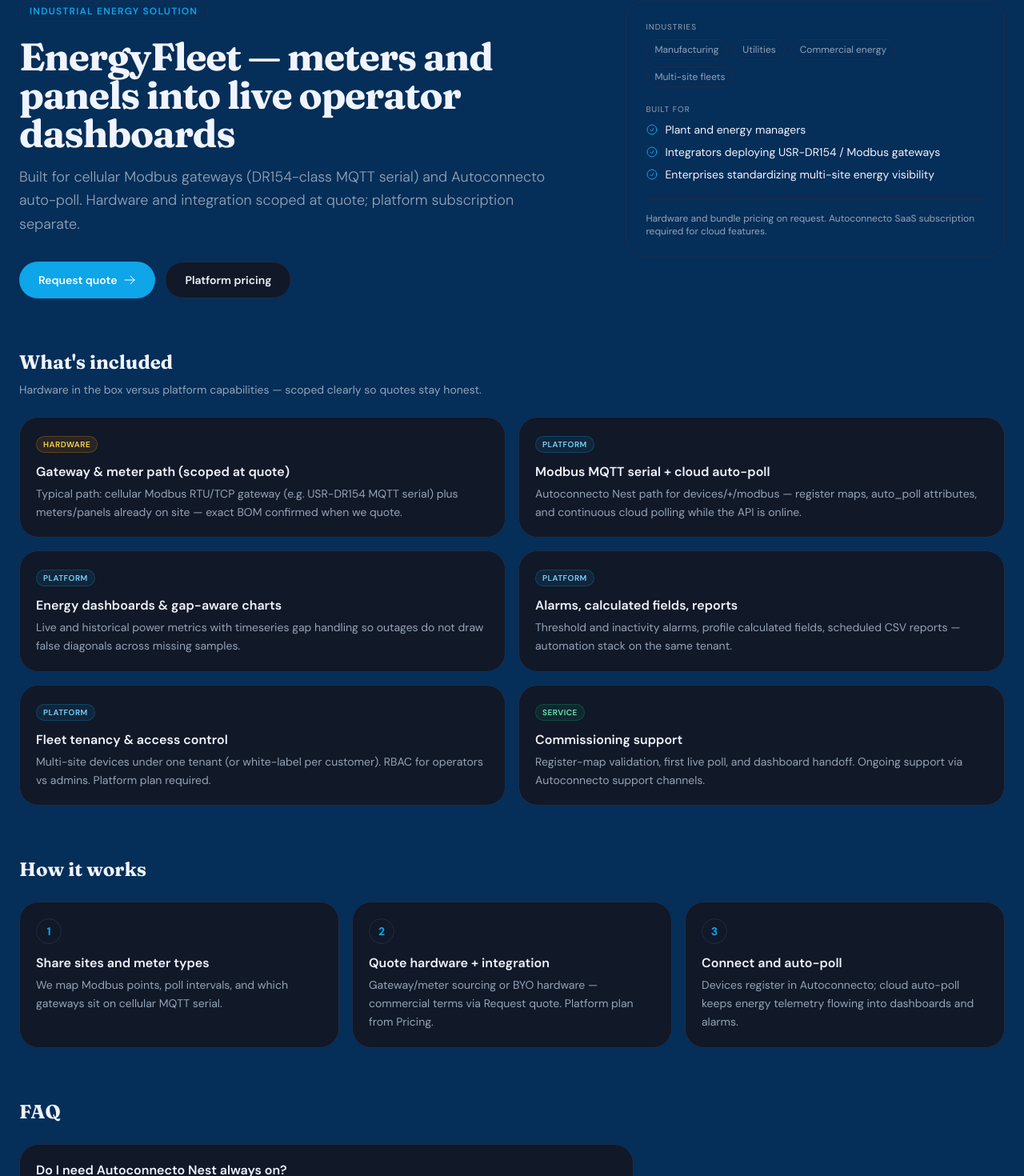
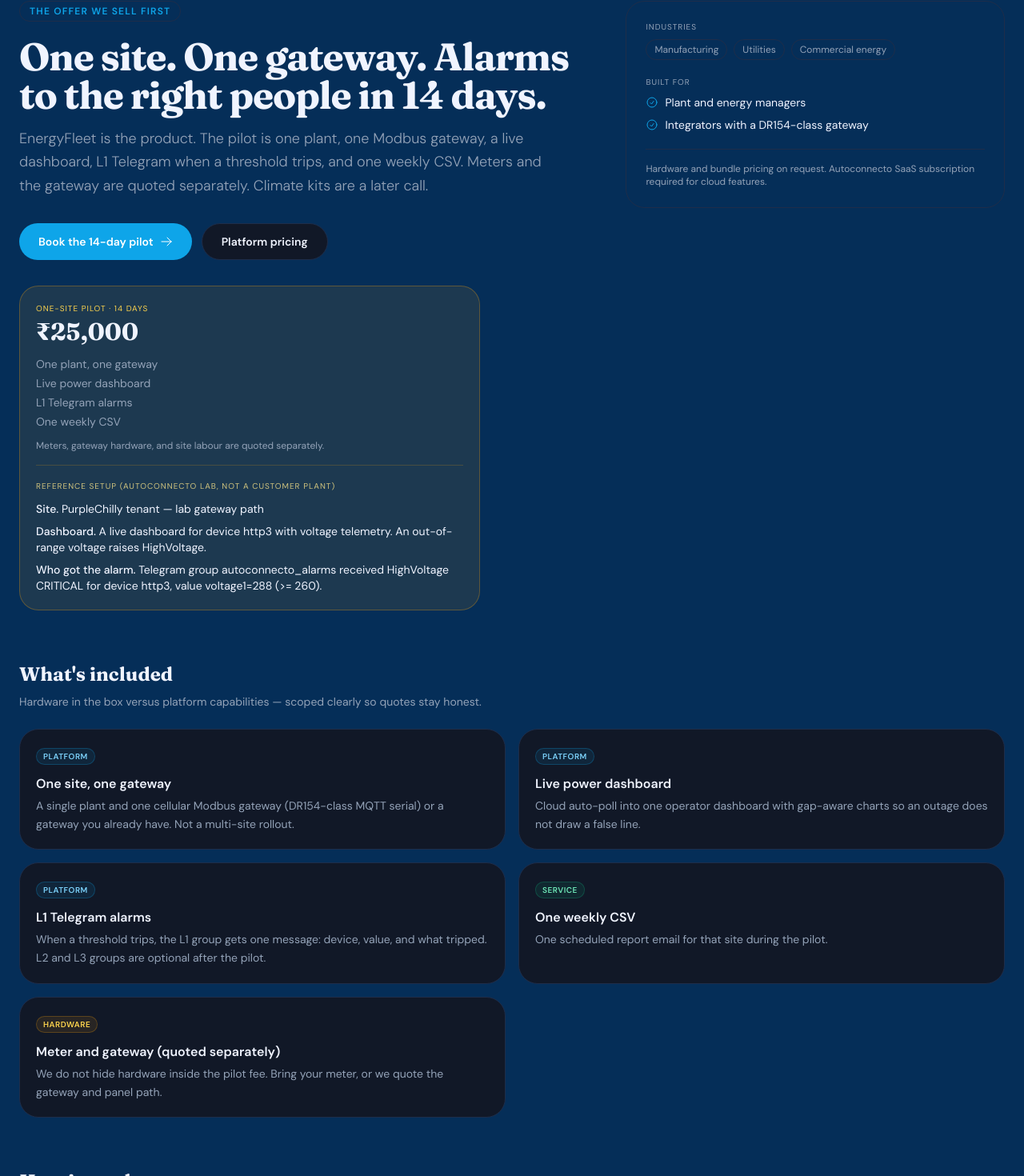
Before and after one commit to autoconnecto/website, a Next.js app: page /solutions/energy-fleet in a window 1280 px wide. Shown: the part 163-1633 px from the top of the page at 80% size. Built offline with nearby package versions, Linux system fonts and the light colour scheme; no server answers.

Commit message:
Publish the EnergyFleet 14-day pilot offer.

```diff
--- a/src/app/components/SolutionDetailContent.tsx
+++ b/src/app/components/SolutionDetailContent.tsx
@@ -64,6 +64,41 @@
               Platform pricing
             </Link>
           </div>
+          {solution.pilot ? (
+            <div className="mt-8 rounded-2xl border border-amber-500/30 bg-amber-500/10 p-5 max-w-xl">
+              <p className="text-[10px] uppercase tracking-widest text-amber-300 mb-1">
+                {solution.pilot.title} · {solution.pilot.days} days
+              </p>
+              <p className="font-display text-3xl font-bold text-foreground">
+                ₹{solution.pilot.priceInr.toLocaleString('en-IN')}
+              </p>
+              <ul className="mt-3 space-y-1 text-sm text-muted-foreground">
+                {solution.pilot.scope.map((item) => (
+                  <li key={item}>{item}</li>
+                ))}
+              </ul>
+              <p className="mt-3 text-xs text-muted-foreground">{solution.pilot.note}</p>
+              {solution.pilot.proof ? (
+                <div className="mt-4 border-t border-amber-500/20 pt-4 space-y-2 text-sm">
+                  <p className="text-[10px] uppercase tracking-widest text-amber-200/80">
+                    {solution.pilot.proof.label}
+                  </p>
+                  <p>
+                    <span className="text-foreground font-medium">Site. </span>
+                    {solution.pilot.proof.site}
+                  </p>
+                  <p>
+                    <span className="text-foreground font-medium">Dashboard. </span>
+                    {solution.pilot.proof.dashboard}
+                  </p>
+                  <p>
+                    <span className="text-foreground font-medium">Who got the alarm. </span>
+                    {solution.pilot.proof.alarm}
+                  </p>
+                </div>
+              ) : null}
+            </div>
+          ) : null}
         </div>
 
         <div className="rounded-2xl border border-border bg-card/80 p-6 space-y-5">
--- a/src/app/solutions/page.tsx
+++ b/src/app/solutions/page.tsx
@@ -12,7 +12,7 @@
 export const metadata: Metadata = {
   title: 'Solutions — Hardware + Autoconnecto Platform',
   description:
-    'Sellable Autoconnecto solutions: Indoor Humidity & Temperature kits, EnergyFleet industrial energy monitoring, and more. Contact for bundle pricing.',
+    'EnergyFleet 14-day pilot (₹25,000, one site) is the offer we sell first. Indoor climate remains in the catalog.',
   alternates: { canonical: `${baseUrl}/solutions` },
   openGraph: {
     title: 'Solutions — Autoconnecto',
--- a/src/content/solutions/energy-fleet.ts
+++ b/src/content/solutions/energy-fleet.ts
@@ -2,95 +2,103 @@
 
 export const energyFleet: SolutionOffering = {
   slug: 'energy-fleet',
-  order: 20,
+  order: 1,
   title: 'EnergyFleet',
   shortDescription:
-    'Industrial energy monitoring on Autoconnecto — Modbus over MQTT serial, cloud auto-poll, live power dashboards, and alarms for plant fleets.',
-  eyebrow: 'Industrial energy solution',
-  headline: 'EnergyFleet — meters and panels into live operator dashboards',
+    '14-day pilot for one site: one gateway, live power dashboard, L1 Telegram alarms, and one weekly report. ₹25,000.',
+  eyebrow: 'The offer we sell first',
+  headline: 'One site. One gateway. Alarms to the right people in 14 days.',
   support:
-    'Built for cellular Modbus gateways (DR154-class MQTT serial) and Autoconnecto auto-poll. Hardware and integration scoped at quote; platform subscription separate.',
+    'EnergyFleet is the product. The pilot is one plant, one Modbus gateway, a live dashboard, L1 Telegram when a threshold trips, and one weekly CSV. Meters and the gateway are quoted separately. Climate kits are a later call.',
   iconName: 'BoltIcon',
   accent: 'amber',
-  tags: ['Modbus', 'MQTT serial', 'Energy', 'Auto-poll'],
-  industries: ['Manufacturing', 'Utilities', 'Commercial energy', 'Multi-site fleets'],
-  audience: [
-    'Plant and energy managers',
-    'Integrators deploying USR-DR154 / Modbus gateways',
-    'Enterprises standardizing multi-site energy visibility',
-  ],
+  tags: ['One site', '14 days', 'L1 Telegram', 'Weekly CSV'],
+  industries: ['Manufacturing', 'Utilities', 'Commercial energy'],
+  audience: ['Plant and energy managers', 'Integrators with a DR154-class gateway'],
   includes: [
     {
-      kind: 'hardware',
-      title: 'Gateway & meter path (scoped at quote)',
+      kind: 'platform',
+      title: 'One site, one gateway',
       description:
-        'Typical path: cellular Modbus RTU/TCP gateway (e.g. USR-DR154 MQTT serial) plus meters/panels already on site — exact BOM confirmed when we quote.',
+        'A single plant and one cellular Modbus gateway (DR154-class MQTT serial) or a gateway you already have. Not a multi-site rollout.',
     },
     {
       kind: 'platform',
-      title: 'Modbus MQTT serial + cloud auto-poll',
+      title: 'Live power dashboard',
       description:
-        'Autoconnecto Nest path for devices/+/modbus — register maps, auto_poll attributes, and continuous cloud polling while the API is online.',
+        'Cloud auto-poll into one operator dashboard with gap-aware charts so an outage does not draw a false line.',
     },
     {
       kind: 'platform',
-      title: 'Energy dashboards & gap-aware charts',
+      title: 'L1 Telegram alarms',
       description:
-        'Live and historical power metrics with timeseries gap handling so outages do not draw false diagonals across missing samples.',
-    },
-    {
-      kind: 'platform',
-      title: 'Alarms, calculated fields, reports',
-      description:
-        'Threshold and inactivity alarms, profile calculated fields, scheduled CSV reports — automation stack on the same tenant.',
-    },
-    {
-      kind: 'platform',
-      title: 'Fleet tenancy & access control',
-      description:
-        'Multi-site devices under one tenant (or white-label per customer). RBAC for operators vs admins. Platform plan required.',
+        'When a threshold trips, the L1 group gets one message: device, value, and what tripped. L2 and L3 groups are optional after the pilot.',
     },
     {
       kind: 'service',
-      title: 'Commissioning support',
+      title: 'One weekly CSV',
+      description: 'One scheduled report email for that site during the pilot.',
+    },
+    {
+      kind: 'hardware',
+      title: 'Meter and gateway (quoted separately)',
       description:
-        'Register-map validation, first live poll, and dashboard handoff. Ongoing support via Autoconnecto support channels.',
+        'We do not hide hardware inside the pilot fee. Bring your meter, or we quote the gateway and panel path.',
     },
   ],
   howItWorks: [
     {
-      title: 'Share sites and meter types',
-      description:
-        'We map Modbus points, poll intervals, and which gateways sit on cellular MQTT serial.',
+      title: 'Day 0 — confirm the site',
+      description: 'One plant, one gateway, the points you care about (power, voltage).',
     },
     {
-      title: 'Quote hardware + integration',
+      title: 'Days 1–3 — first live poll and L1 group',
       description:
-        'Gateway/meter sourcing or BYO hardware — commercial terms via Request quote. Platform plan from Pricing.',
+        'Gateway online, dashboard showing the meter, bot in the L1 Telegram group, test alarm delivered.',
     },
     {
-      title: 'Connect and auto-poll',
+      title: 'Day 14 — keep or stop',
       description:
-        'Devices register in Autoconnecto; cloud auto-poll keeps energy telemetry flowing into dashboards and alarms.',
+        'You have a live dashboard, at least one alarm in Telegram, and one weekly CSV. Continue on a platform plan, or stop.',
     },
   ],
   faqs: [
     {
-      question: 'Do I need Autoconnecto Nest always on?',
+      question: 'What does ₹25,000 cover?',
       answer:
-        'Yes for cloud auto-poll. EnergyFleet polling runs inside the Autoconnecto backend. One Nest instance is enough; multi-replica API requires auto-poll on a single instance only.',
+        'The 14-day EnergyFleet pilot: platform setup for one site, one gateway connection, one dashboard, L1 Telegram, and one weekly report. It does not include meters, a cellular gateway, or installation labour.',
     },
     {
-      question: 'Is checkout available?',
+      question: 'Why not start with the climate kit?',
       answer:
-        'Not for the EnergyFleet bundle yet. Contact sales for pricing and lead time. You can still start a SaaS plan independently on Pricing.',
+        'The first sales conversation is EnergyFleet. Indoor climate remains available, but it is not the offer we lead with.',
     },
     {
-      question: 'Can this white-label for my customers?',
+      question: 'Can this white-label later?',
       answer:
-        'Yes on supported plans — branding, custom hostname, and tenant isolation. Ask when you request a quote if end customers need their own portal.',
+        'Yes on Growth and Enterprise after the pilot. The pilot itself is one Autoconnecto tenant.',
     },
   ],
-  ctaLabel: 'Request quote',
-  contactSubject: 'Quote / demo: EnergyFleet solution',
+  ctaLabel: 'Book the 14-day pilot',
+  contactSubject: 'EnergyFleet 14-day pilot — ₹25,000',
+  pilot: {
+    priceInr: 25000,
+    days: 14,
+    title: 'One-site pilot',
+    scope: [
+      'One plant, one gateway',
+      'Live power dashboard',
+      'L1 Telegram alarms',
+      'One weekly CSV',
+    ],
+    note: 'Meters, gateway hardware, and site labour are quoted separately.',
+    proof: {
+      label: 'Reference setup (Autoconnecto lab, not a customer plant)',
+      site: 'PurpleChilly tenant — lab gateway path',
+      dashboard:
+        'A live dashboard for device http3 with voltage telemetry. An out-of-range voltage raises HighVoltage.',
+      alarm:
+        'Telegram group autoconnecto_alarms received HighVoltage CRITICAL for device http3, value voltage1=288 (>= 260).',
+    },
+  },
 };
--- a/src/content/solutions/types.ts
+++ b/src/content/solutions/types.ts
@@ -49,4 +49,18 @@
   contactSubject: string;
   /** Optional later: in-app dashboard template id */
   inAppSolutionId?: string;
+  /** When set, this offering is the priced pilot on the detail page */
+  pilot?: {
+    priceInr: number;
+    days: number;
+    title: string;
+    scope: string[];
+    note: string;
+    proof?: {
+      label: string;
+      site: string;
+      dashboard: string;
+      alarm: string;
+    };
+  };
 };
```
